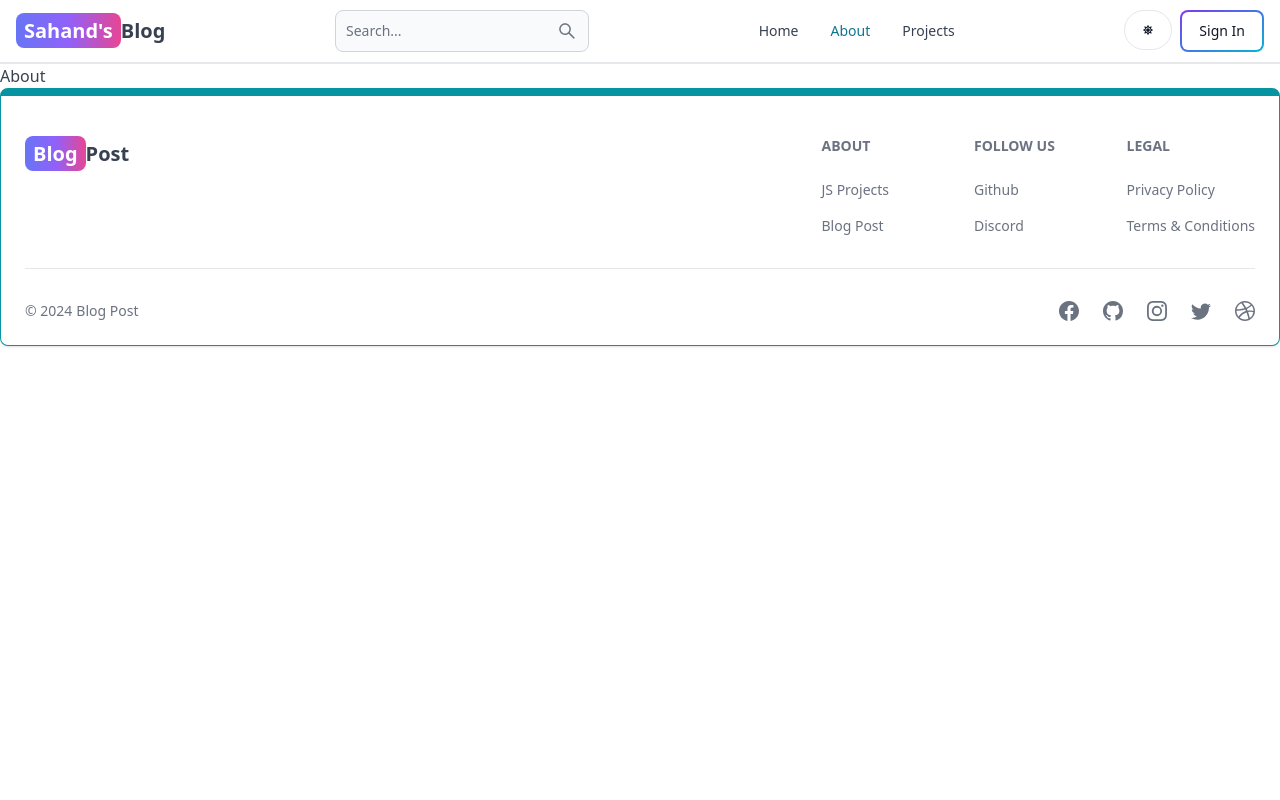
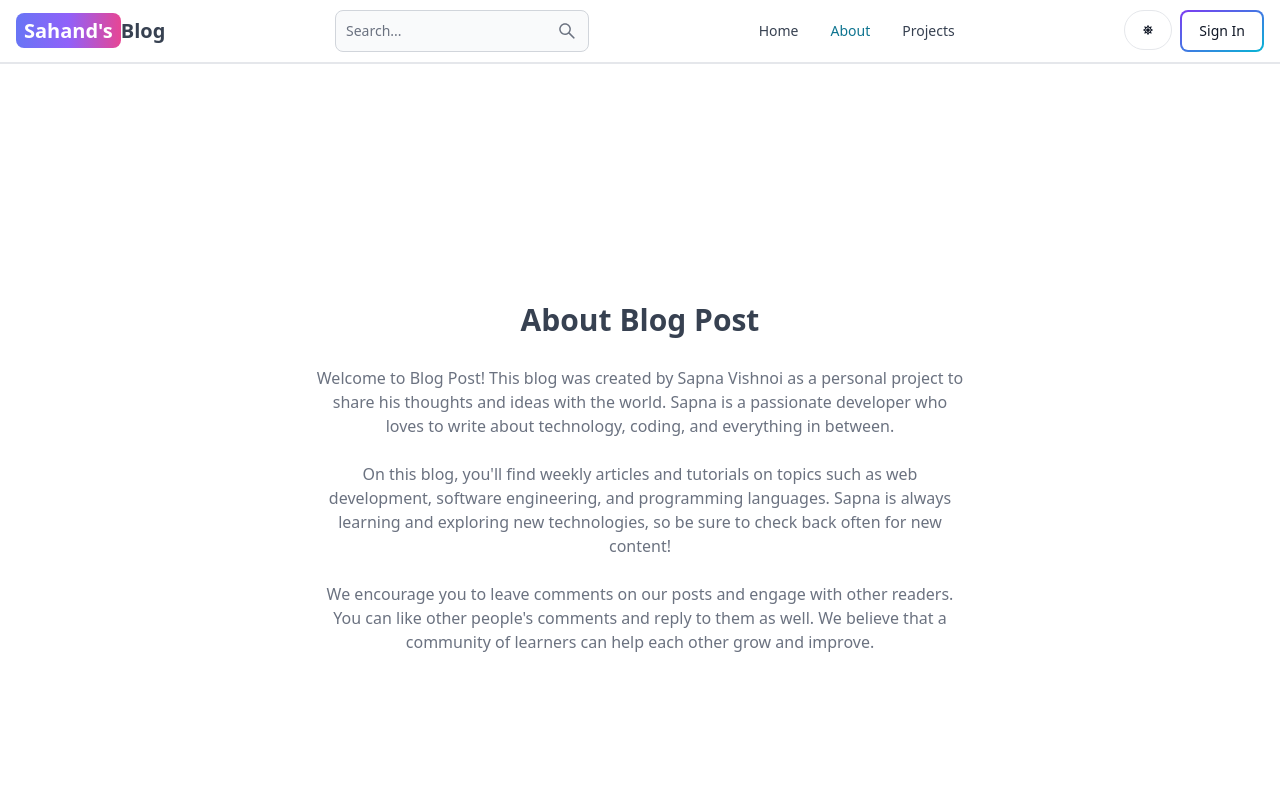
Before and after one commit to Sapnavishnoi/BlogPost, a React (Vite) app in the folder client/: page /about in a window 1280 px wide. Shown: the top 800 px of the page. Built offline with nearby package versions, Linux system fonts and the light colour scheme.

Commit message:
Add about and project page

```diff
--- a/client/src/pages/About.jsx
+++ b/client/src/pages/About.jsx
@@ -1,7 +1,35 @@
-import React from 'react'
-
 export default function About() {
   return (
-    <div>About</div>
-  )
+    <div className='min-h-screen flex items-center justify-center'>
+      <div className='max-w-2xl mx-auto p-3 text-center'>
+        <div>
+          <h1 className='text-3xl font font-semibold text-center my-7'>
+            About Blog Post
+          </h1>
+          <div className='text-md text-gray-500 flex flex-col gap-6'>
+            <p>
+              Welcome to Blog Post! This blog was created by Sapna Vishnoi
+              as a personal project to share his thoughts and ideas with the
+              world. Sapna is a passionate developer who loves to write about
+              technology, coding, and everything in between.
+            </p>
+
+            <p>
+              On this blog, you'll find weekly articles and tutorials on topics
+              such as web development, software engineering, and programming
+              languages. Sapna is always learning and exploring new
+              technologies, so be sure to check back often for new content!
+            </p>
+
+            <p>
+              We encourage you to leave comments on our posts and engage with
+              other readers. You can like other people's comments and reply to
+              them as well. We believe that a community of learners can help
+              each other grow and improve.
+            </p>
+          </div>
+        </div>
+      </div>
+    </div>
+  );
 }
--- a/client/src/pages/Projects.jsx
+++ b/client/src/pages/Projects.jsx
@@ -1,7 +1,11 @@
-import React from 'react'
+import CallToAction from '../components/CallToAction';
 
 export default function Projects() {
   return (
-    <div>Projects</div>
+    <div className='min-h-screen max-w-2xl mx-auto flex justify-center items-center flex-col gap-6 p-3'>
+      <h1 className='text-3xl font-semibold'>Pojects</h1>
+      <p className='text-md text-gray-500'>Build fun and engaging projects while learning HTML, CSS, and JavaScript!</p>
+      <CallToAction />
+    </div>
   )
 }
```
